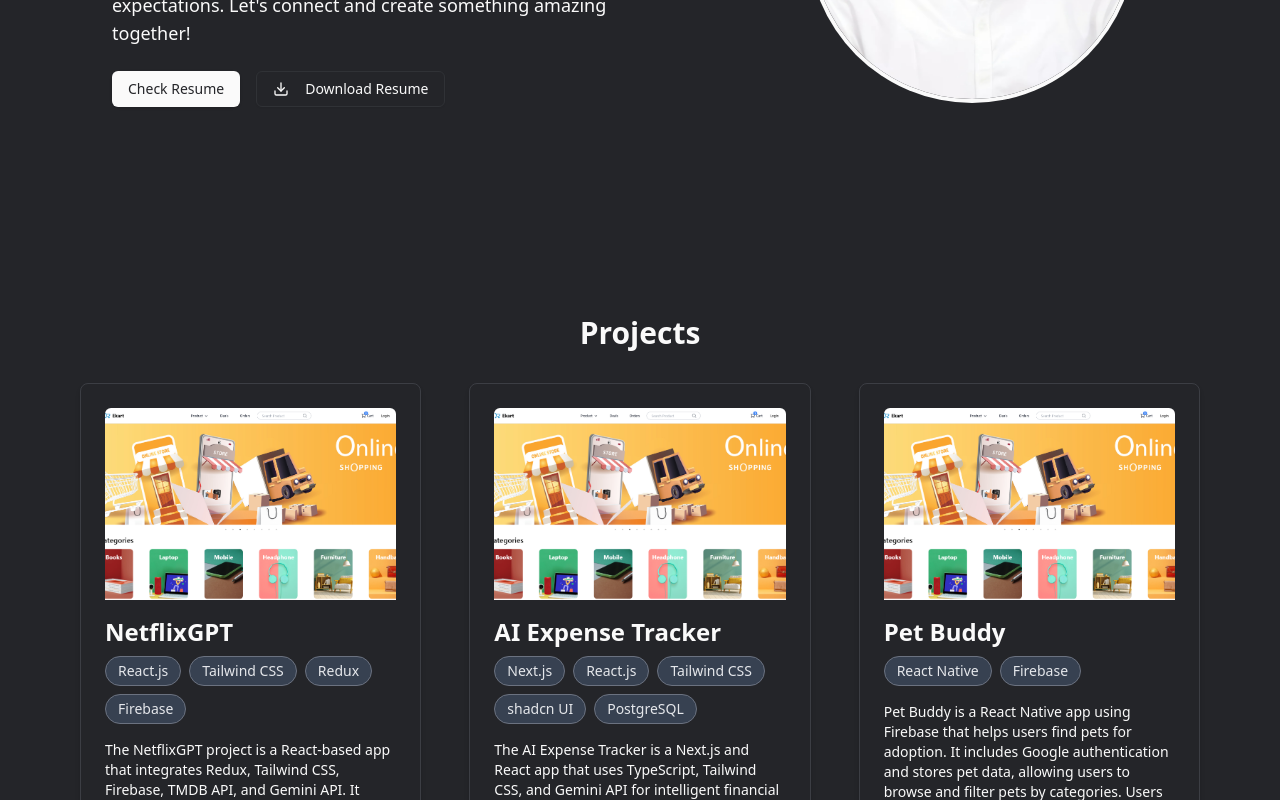
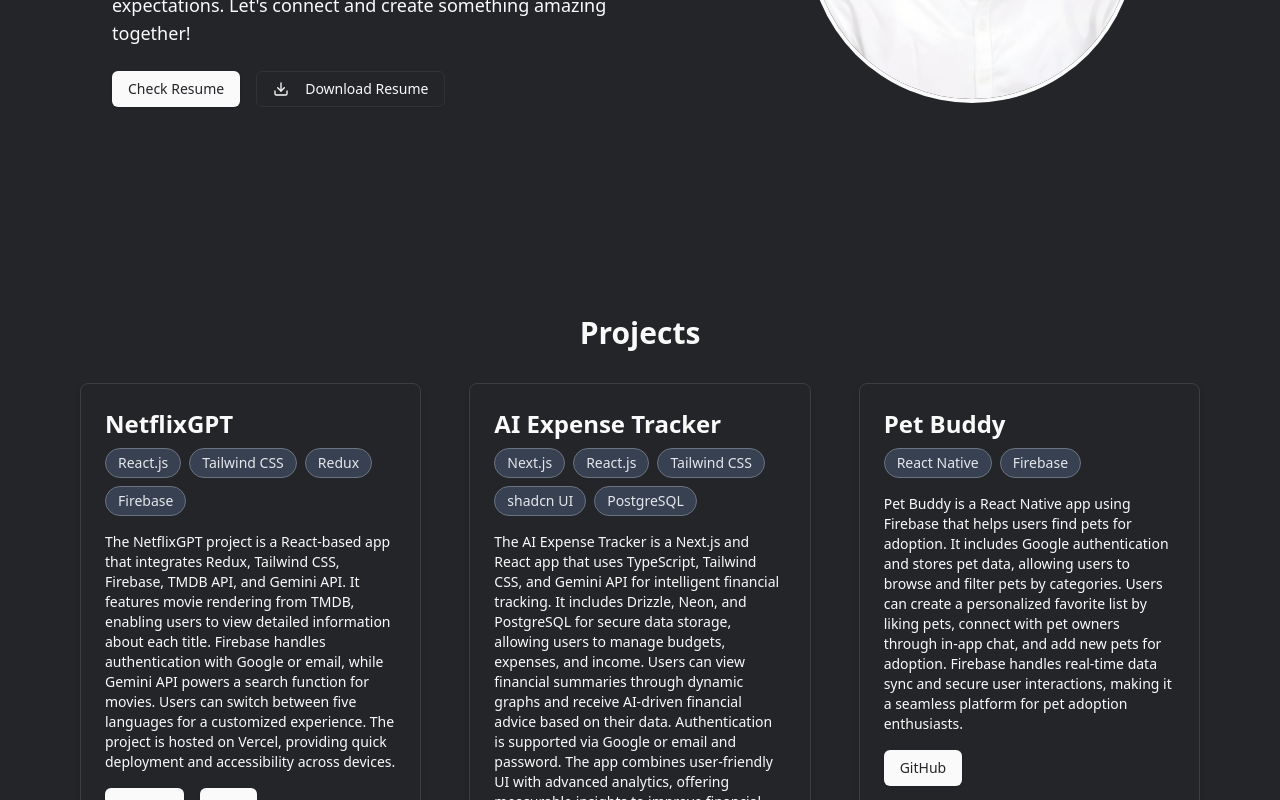
Before and after one commit to dDeepak26/portfolio, a React (Vite) app: page / in a window 1280 px wide. Shown: the part 427-1227 px from the top of the page. Built offline with nearby package versions, Linux system fonts and the light colour scheme.

Commit message:
some changes

```diff
--- a/src/components/Projects.tsx
+++ b/src/components/Projects.tsx
@@ -14,11 +14,11 @@
               key={index}
               className="border rounded-lg shadow-md overflow-hidden p-4 sm:p-6 transition-transform duration-300 hover:shadow-lg hover:border-blue-500 hover:scale-105"
             >
-              <img
-                src="Ekart.png"
+              {/* <img
+                src={project.image}
                 alt={`${project.projectName} Image`}
                 className="w-full h-40 sm:h-48 object-cover rounded-t-md mb-4"
-              />
+              /> */}
               <h1 className="text-xl sm:text-2xl font-semibold mb-2">
                 {project.projectName}
               </h1>
--- a/src/data/data.ts
+++ b/src/data/data.ts
@@ -2,7 +2,7 @@
   name: "Deepak Durgam",
   bio: "I'm a passionate software engineer specialized in crafting efficient and scalable solutions, deliver top-notch web applications, and provide freelance services that exceed client expectations. Let's connect and create something amazing together!",
   resumeLink:
-    "https://drive.google.com/file/d/15BIx5EBbhwNknhAGJ4za3mdrNDvSbc2J/view?usp=drive_link",
+    "https://drive.google.com/file/d/1Jpv_xAXlh8qmO16XmbtTYAYTCyJHjtXY/view?usp=sharing",
 };
 
 export const projectData = [
@@ -14,6 +14,7 @@
       3: "Redux",
       4: "Firebase",
     },
+    image: "Netflix.png",
     description:
       "The NetflixGPT project is a React-based app that integrates Redux, Tailwind CSS, Firebase, TMDB API, and Gemini API. It features movie rendering from TMDB, enabling users to view detailed information about each title. Firebase handles authentication with Google or email, while Gemini API powers a search function for movies. Users can switch between five languages for a customized experience. The project is hosted on Vercel, providing quick deployment and accessibility across devices.",
     firstButton: "GitHub",
@@ -30,6 +31,7 @@
       4: "shadcn UI",
       5: "PostgreSQL",
     },
+    image: "ai-expense-tracker.png",
     description:
       "The AI Expense Tracker is a Next.js and React app that uses TypeScript, Tailwind CSS, and Gemini API for intelligent financial tracking. It includes Drizzle, Neon, and PostgreSQL for secure data storage, allowing users to manage budgets, expenses, and income. Users can view financial summaries through dynamic graphs and receive AI-driven financial advice based on their data. Authentication is supported via Google or email and password. The app combines user-friendly UI with advanced analytics, offering measurable insights to improve financial decision-making.",
     firstButton: "GitHub",
@@ -41,6 +43,7 @@
       1: "React Native",
       2: "Firebase",
     },
+    image: "Ekart.png",
     description:
       "Pet Buddy is a React Native app using Firebase that helps users find pets for adoption. It includes Google authentication and stores pet data, allowing users to browse and filter pets by categories. Users can create a personalized favorite list by liking pets, connect with pet owners through in-app chat, and add new pets for adoption. Firebase handles real-time data sync and secure user interactions, making it a seamless platform for pet adoption enthusiasts.",
     firstButton: "GitHub",
```
Also changed, not shown: src/components/About.tsx (+0 -39 lines), src/components/Education.tsx (+0 -42 lines), src/components/Header.tsx (+0 -92 lines), public/Netflix.png (added), public/ai-expense-tracker.png (added).
